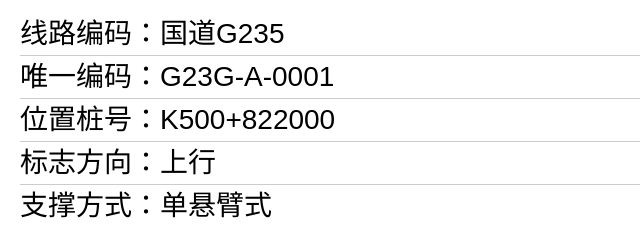
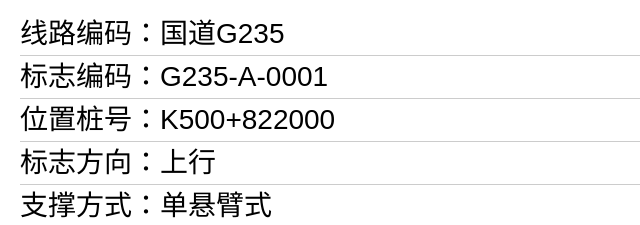
Before and after one commit to jiadongzhen/jiadongzhen.github.io, a plain HTML site: page index.html in a window 1280 px wide. Shown: the part 163-388 px from the top of the page, 0-640 px from the left. Drawn offline with Linux system fonts and the light colour scheme.

Commit message:
Update index.html

```diff
--- a/index.html
+++ b/index.html
@@ -1,7 +1,6 @@
 <!DOCTYPE html>
 <html>
 <head>
-	<title>自适应屏幕的网页</title>
 	<style>
 		/* 设置全局样式 */
 		body {
@@ -74,7 +73,7 @@
 	<!-- 中间区域 -->
 	<div id="content">
 		<p>线路编码：国道G235</p>
-		<p>唯一编码：G23G-A-0001</p>
+		<p>标志编码：G235-A-0001</p>
 		<p>位置桩号：K500+822000</p>
 		<p>标志方向：上行</p>
 		<p>支撑方式：单悬臂式</p>
```
